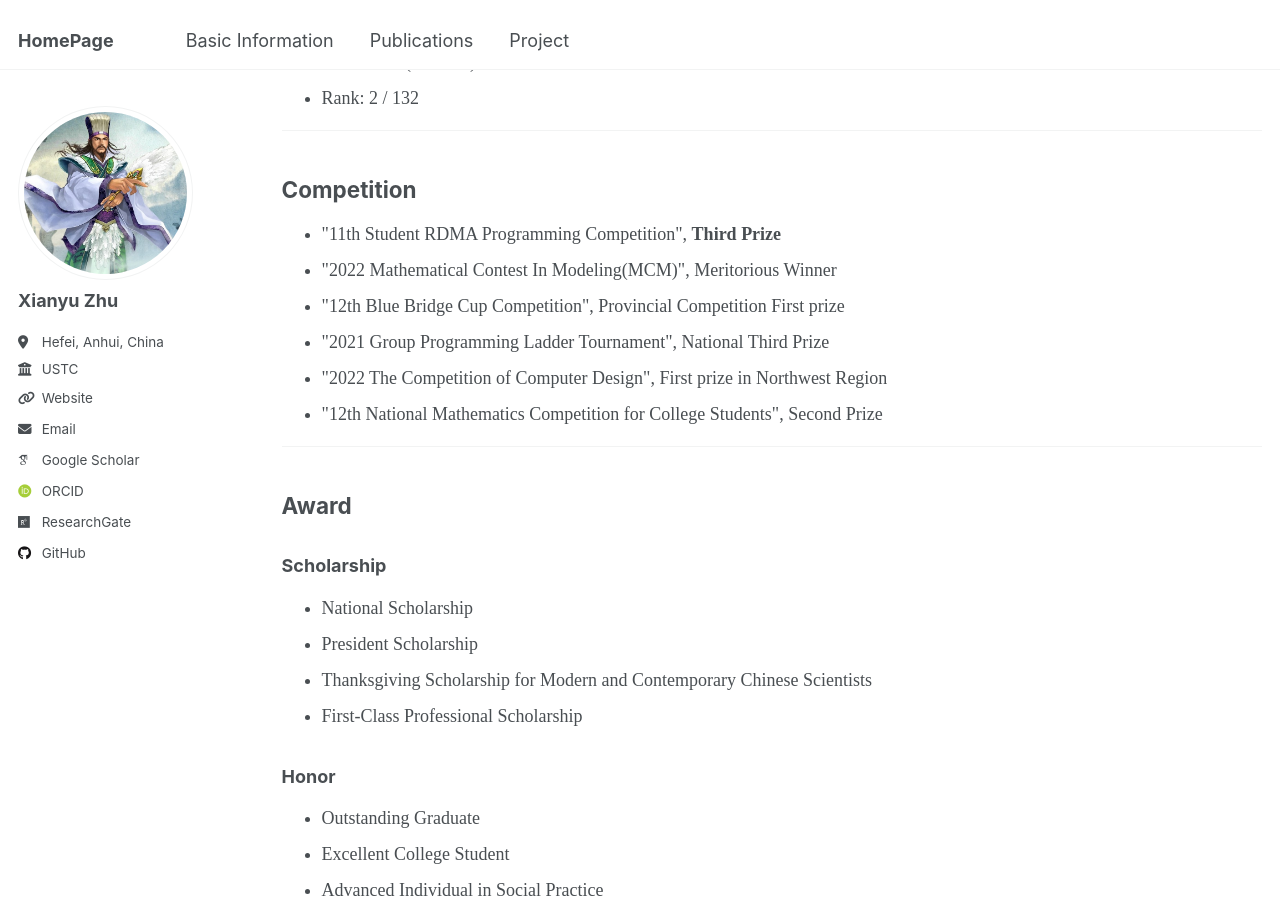
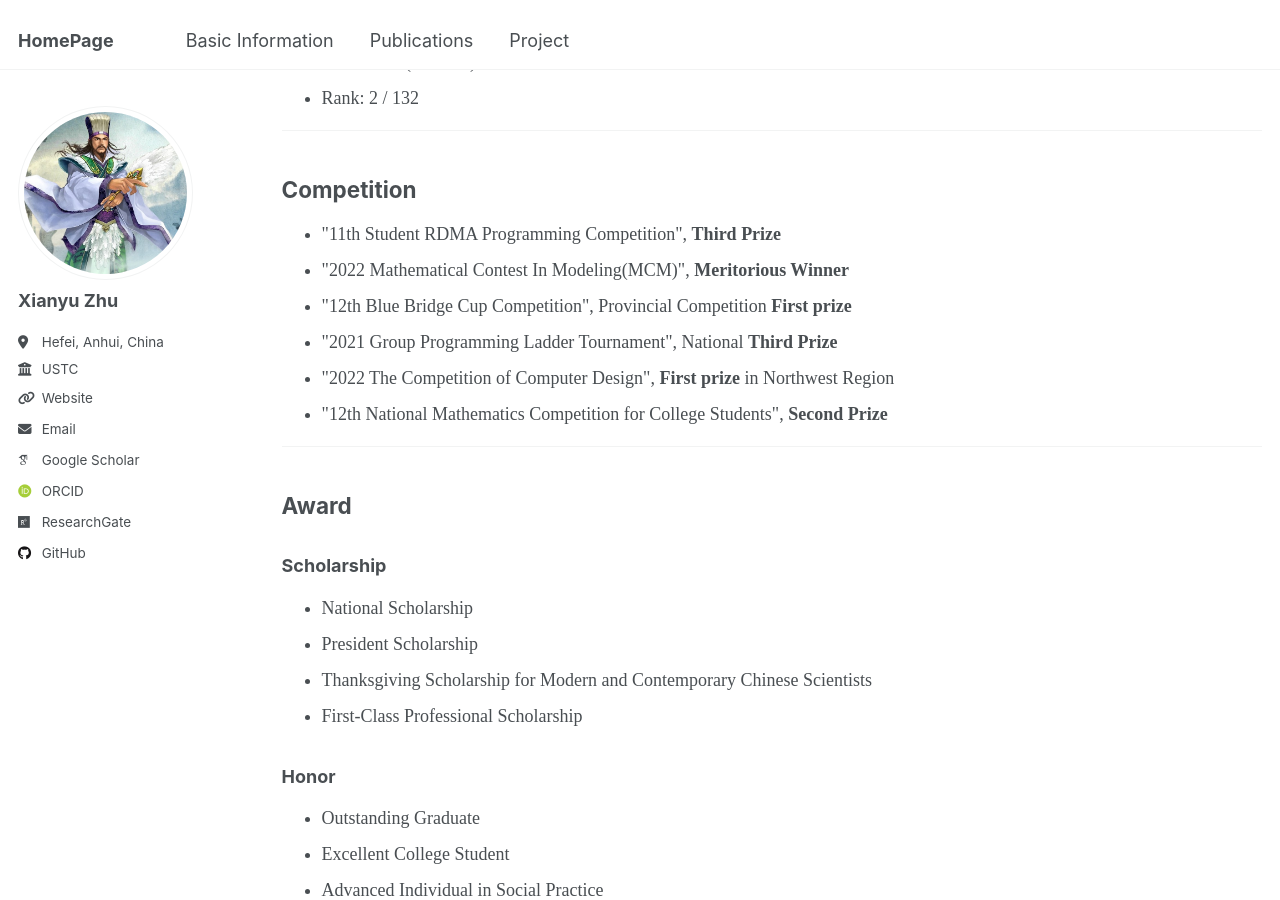
Before and after one commit to zhuxy-USTC/zhuxy-USTC.github.io, a Jekyll site: the page built from _pages/cv.md, in a window 1280 px wide and 900 px high, scrolled down 465 px. Built offline with Jekyll 4.4.1, drawn with Linux system fonts in a browser that asks for light colours; some web fonts are replaced.

Commit message:
Update cv.md

```diff
--- a/_pages/cv.md
+++ b/_pages/cv.md
@@ -35,11 +35,11 @@ redirect_from:
 <h2>Competition</h2>
 <ul>
     <li>"11th Student RDMA Programming Competition", <b>Third Prize</b> </li>
-    <li>"2022 Mathematical Contest In Modeling(MCM)", Meritorious Winner</li>
-    <li>"12th Blue Bridge Cup Competition", Provincial Competition First prize</li>
-    <li>"2021 Group Programming Ladder Tournament", National Third Prize</li>
-    <li>"2022 The Competition of Computer Design", First prize in Northwest Region</li>
-    <li>"12th National Mathematics Competition for College Students", Second Prize</li>
+    <li>"2022 Mathematical Contest In Modeling(MCM)", <b>Meritorious Winner</b></li>
+    <li>"12th Blue Bridge Cup Competition", Provincial Competition <b>First prize</b></li>
+    <li>"2021 Group Programming Ladder Tournament", National <b>Third Prize</b></li>
+    <li>"2022 The Competition of Computer Design", <b>First prize</b> in Northwest Region</li>
+    <li>"12th National Mathematics Competition for College Students", <b>Second Prize</b></li>
 </ul>
 </div>
 
```
